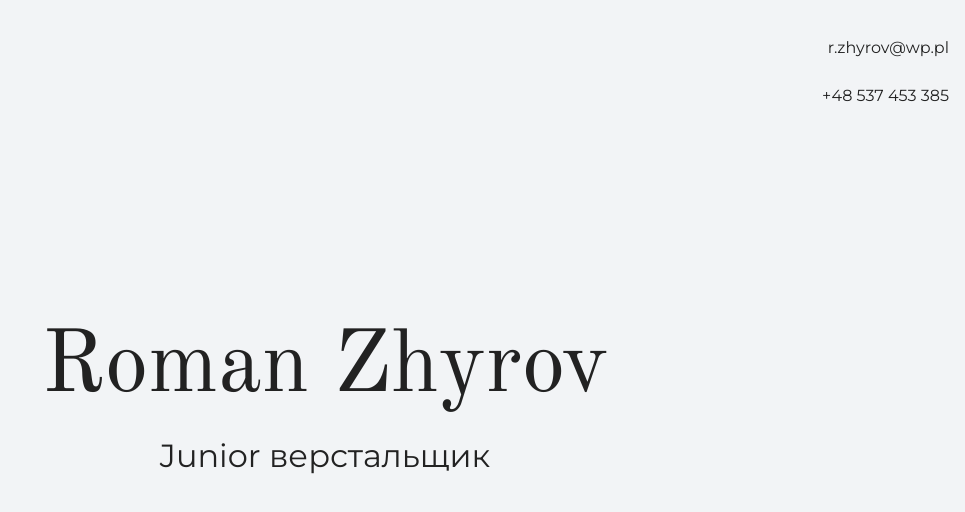
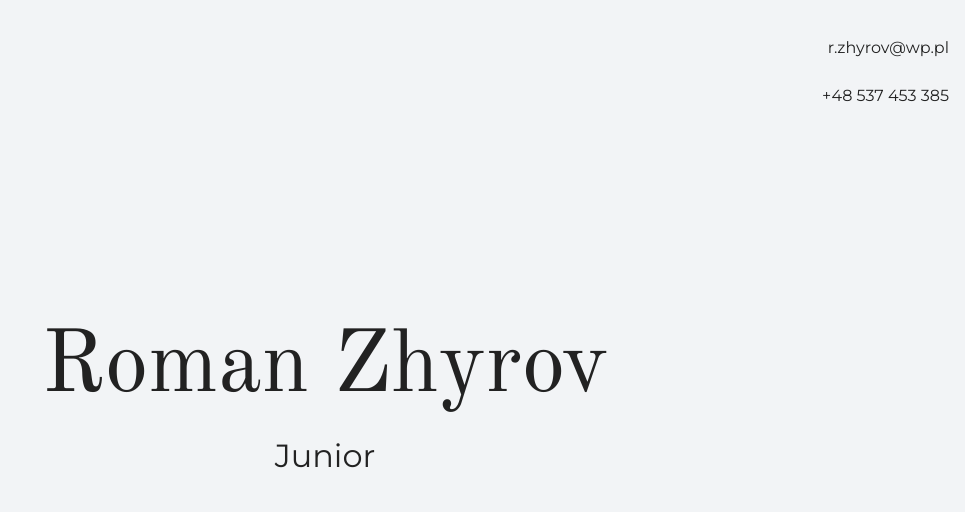
Before and after one commit to RomanZhyrov/hello-world, a plain HTML site: page index.html in a window 1280 px wide. Shown: the top 512 px of the page, without its empty margins (315-1280 px from the left). Drawn offline with nearby package versions, Linux system fonts and the light colour scheme.

Commit message:
измененный сайт

```diff
--- a/index.html
+++ b/index.html
@@ -18,7 +18,7 @@
     <section class="hero-image">
 	<div class="container">
       <h1 class="heading">Roman Zhyrov</h1>
-      <p>Junior верстальщик</p>
+      <p>Junior</p>
 	  </div>
     </section>
 
```
